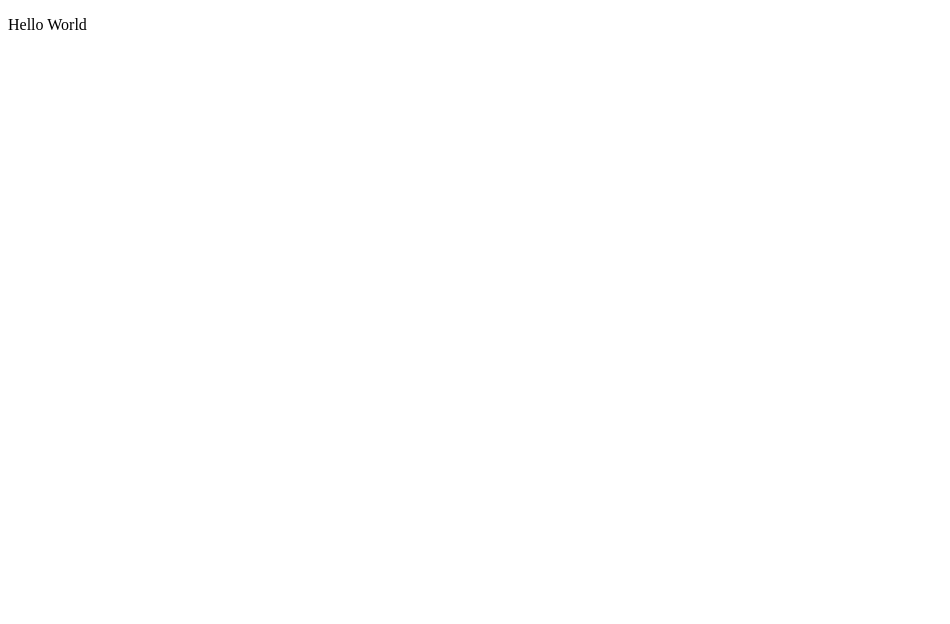
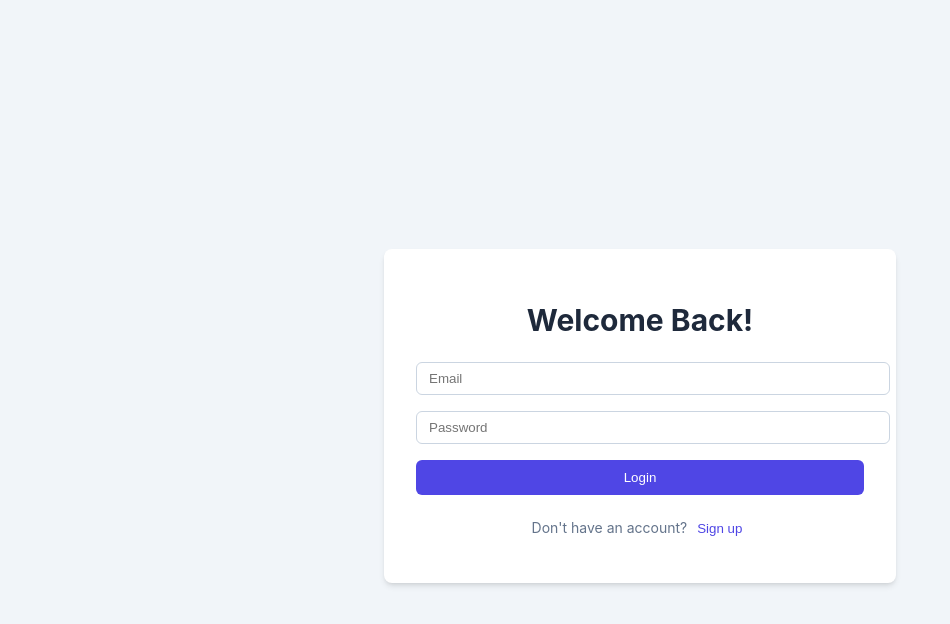
Before and after one commit to auqid/timer-fullstack, a React (Vite) app in the folder frontend/: page / in a window 1280 px wide. Shown: the top 624 px of the page, without its empty margins (0-950 px from the left). Built offline with nearby package versions, Linux system fonts and the light colour scheme.

Commit message:
created login and signup pages, also separated backend communication login in services folder, TODO: create dashboard and task page

```diff
--- a/frontend/package.json
+++ b/frontend/package.json
@@ -10,6 +10,7 @@
     "preview": "vite preview"
   },
   "dependencies": {
+    "axios": "^1.11.0",
     "react": "^19.1.0",
     "react-dom": "^19.1.0"
   },
--- /dev/null
+++ b/frontend/src/App.css
@@ -0,0 +1,13 @@
+body {
+  margin: 0;
+  font-family: -apple-system, BlinkMacSystemFont, "Segoe UI", "Roboto", "Oxygen",
+    "Ubuntu", "Cantarell", "Fira Sans", "Droid Sans", "Helvetica Neue",
+    sans-serif;
+  -webkit-font-smoothing: antialiased;
+  -moz-osx-font-smoothing: grayscale;
+  background-color: #f1f5f9;
+}
+
+.app-container {
+  min-height: 100vh;
+}
--- a/frontend/src/App.jsx
+++ b/frontend/src/App.jsx
@@ -1,9 +1,49 @@
-const App = () => {
-  return (
-    <>
-      <p> Hello World</p>
-    </>
-  );
-};
+import React, { useState, useEffect } from "react";
+import LoginPage from "./components/Login/LoginPage";
+import SignupPage from "./components/Signup/SignupPage";
+// import DashboardPage from './components/Dashboard/DashboardPage';
+import "./App.css"; // Global styles
 
-export default App;
+export default function App() {
+  const [page, setPage] = useState("login");
+  const [user, setUser] = useState(null);
+
+  useEffect(() => {
+    const storedToken = localStorage.getItem("authToken");
+    const storedUser = localStorage.getItem("authUser");
+    if (storedToken && storedUser) {
+      setUser(JSON.parse(storedUser));
+      setPage("dashboard");
+    }
+  }, []);
+
+  const handleLoginSuccess = (data) => {
+    setUser(data.user);
+    localStorage.setItem("authToken", data.token);
+    localStorage.setItem("authUser", JSON.stringify(data.user));
+    setPage("dashboard");
+  };
+
+  const handleLogout = () => {
+    setUser(null);
+    localStorage.removeItem("authToken");
+    localStorage.removeItem("authUser");
+    setPage("login");
+  };
+
+  const renderPage = () => {
+    switch (page) {
+      case "signup":
+        return <SignupPage setPage={setPage} />;
+      case "dashboard":
+        return <DashboardPage user={user} handleLogout={handleLogout} />;
+      case "login":
+      default:
+        return (
+          <LoginPage setPage={setPage} onLoginSuccess={handleLoginSuccess} />
+        );
+    }
+  };
+
+  return <div className="app-container">{renderPage()}</div>;
+}
--- /dev/null
+++ b/frontend/src/components/Login/LoginPage.jsx
@@ -0,0 +1,61 @@
+import React, { useState } from "react";
+import { loginUser } from "../../services/login";
+import styles from "./LoginPage.module.css";
+
+export default function LoginPage({ setPage, onLoginSuccess }) {
+  const [email, setEmail] = useState("");
+  const [password, setPassword] = useState("");
+  const [error, setError] = useState("");
+  const [loading, setLoading] = useState(false);
+
+  const handleSubmit = async (e) => {
+    e.preventDefault();
+    setError("");
+    setLoading(true);
+    try {
+      const data = await loginUser({ email, password });
+      onLoginSuccess(data);
+    } catch (err) {
+      setError(err.message);
+    } finally {
+      setLoading(false);
+    }
+  };
+
+  return (
+    <div className={styles.container}>
+      <div className={styles.card}>
+        <h1 className={styles.title}>Welcome Back!</h1>
+        <form onSubmit={handleSubmit} className={styles.form}>
+          {/* Using basic inputs for simplicity, can be replaced with InputField component */}
+          <input
+            type="email"
+            placeholder="Email"
+            value={email}
+            onChange={(e) => setEmail(e.target.value)}
+            className={styles.input}
+            required
+          />
+          <input
+            type="password"
+            placeholder="Password"
+            value={password}
+            onChange={(e) => setPassword(e.target.value)}
+            className={styles.input}
+            required
+          />
+          {error && <p className={styles.error}>{error}</p>}
+          <button type="submit" disabled={loading} className={styles.button}>
+            {loading ? "Logging in..." : "Login"}
+          </button>
+        </form>
+        <p className={styles.linkText}>
+          Don't have an account?{" "}
+          <button onClick={() => setPage("signup")} className={styles.link}>
+            Sign up
+          </button>
+        </p>
+      </div>
+    </div>
+  );
+}
--- /dev/null
+++ b/frontend/src/components/Login/LoginPage.module.css
@@ -0,0 +1,69 @@
+.container {
+  display: flex;
+  align-items: center;
+  justify-content: center;
+  min-height: 100vh;
+  padding: 1rem;
+}
+.card {
+  width: 100%;
+  max-width: 28rem;
+  padding: 2rem;
+  background-color: white;
+  border-radius: 0.5rem;
+  box-shadow: 0 4px 6px -1px rgb(0 0 0 / 0.1), 0 2px 4px -2px rgb(0 0 0 / 0.1);
+}
+.title {
+  font-size: 1.875rem;
+  font-weight: 700;
+  text-align: center;
+  color: #1e293b;
+}
+.form {
+  margin-top: 1.5rem;
+  display: flex;
+  flex-direction: column;
+  gap: 1rem;
+}
+.input {
+  display: block;
+  width: 100%;
+  padding: 0.5rem 0.75rem;
+  border: 1px solid #cbd5e1;
+  border-radius: 0.375rem;
+}
+.button {
+  width: 100%;
+  padding: 0.625rem 1rem;
+  color: white;
+  background-color: #4f46e5;
+  border-radius: 0.375rem;
+  border: none;
+  cursor: pointer;
+  font-weight: 500;
+}
+.button:hover {
+  background-color: #4338ca;
+}
+.button:disabled {
+  background-color: #a5b4fc;
+  cursor: not-allowed;
+}
+.error {
+  color: #ef4444;
+  font-size: 0.875rem;
+  text-align: center;
+}
+.linkText {
+  font-size: 0.875rem;
+  text-align: center;
+  color: #64748b;
+  margin-top: 1.5rem;
+}
+.link {
+  font-weight: 500;
+  color: #4f46e5;
+  background: none;
+  border: none;
+  cursor: pointer;
+}
--- /dev/null
+++ b/frontend/src/components/Signup/SignupPage.jsx
@@ -0,0 +1,73 @@
+import React, { useState } from "react";
+import { signupUser } from "../../services/login";
+import styles from "./SignupPage.module.css";
+
+export default function SignupPage({ setPage }) {
+  const [username, setUsername] = useState("");
+  const [email, setEmail] = useState("");
+  const [password, setPassword] = useState("");
+  const [error, setError] = useState("");
+  const [success, setSuccess] = useState("");
+  const [loading, setLoading] = useState(false);
+
+  const handleSubmit = async (e) => {
+    e.preventDefault();
+    setError("");
+    setSuccess("");
+    setLoading(true);
+    try {
+      await signupUser({ username, email, password });
+      setSuccess("Account created! Redirecting to login...");
+      setTimeout(() => setPage("login"), 2000);
+    } catch (err) {
+      setError(err.message);
+    } finally {
+      setLoading(false);
+    }
+  };
+
+  return (
+    <div className={styles.container}>
+      <div className={styles.card}>
+        <h1 className={styles.title}>Create an Account</h1>
+        <form onSubmit={handleSubmit} className={styles.form}>
+          <input
+            type="text"
+            placeholder="Username"
+            value={username}
+            onChange={(e) => setUsername(e.target.value)}
+            className={styles.input}
+            required
+          />
+          <input
+            type="email"
+            placeholder="Email"
+            value={email}
+            onChange={(e) => setEmail(e.target.value)}
+            className={styles.input}
+            required
+          />
+          <input
+            type="password"
+            placeholder="Password"
+            value={password}
+            onChange={(e) => setPassword(e.target.value)}
+            className={styles.input}
+            required
+          />
+          {error && <p className={styles.error}>{error}</p>}
+          {success && <p className={styles.success}>{success}</p>}
+          <button type="submit" disabled={loading} className={styles.button}>
+            {loading ? "Creating Account..." : "Sign Up"}
+          </button>
+        </form>
+        <p className={styles.linkText}>
+          Already have an account?{" "}
+          <button onClick={() => setPage("login")} className={styles.link}>
+            Login
+          </button>
+        </p>
+      </div>
+    </div>
+  );
+}
--- /dev/null
+++ b/frontend/src/components/Signup/SignupPage.module.css
@@ -0,0 +1,74 @@
+.container {
+  display: flex;
+  align-items: center;
+  justify-content: center;
+  min-height: 100vh;
+  padding: 1rem;
+}
+.card {
+  width: 100%;
+  max-width: 28rem;
+  padding: 2rem;
+  background-color: white;
+  border-radius: 0.5rem;
+  box-shadow: 0 4px 6px -1px rgb(0 0 0 / 0.1), 0 2px 4px -2px rgb(0 0 0 / 0.1);
+}
+.title {
+  font-size: 1.875rem;
+  font-weight: 700;
+  text-align: center;
+  color: #1e293b;
+}
+.form {
+  margin-top: 1.5rem;
+  display: flex;
+  flex-direction: column;
+  gap: 1rem;
+}
+.input {
+  display: block;
+  width: 100%;
+  padding: 0.5rem 0.75rem;
+  border: 1px solid #cbd5e1;
+  border-radius: 0.375rem;
+}
+.button {
+  width: 100%;
+  padding: 0.625rem 1rem;
+  color: white;
+  background-color: #4f46e5;
+  border-radius: 0.375rem;
+  border: none;
+  cursor: pointer;
+  font-weight: 500;
+}
+.button:hover {
+  background-color: #4338ca;
+}
+.button:disabled {
+  background-color: #a5b4fc;
+  cursor: not-allowed;
+}
+.error {
+  color: #ef4444;
+  font-size: 0.875rem;
+  text-align: center;
+}
+.success {
+  color: #22c55e;
+  font-size: 0.875rem;
+  text-align: center;
+}
+.linkText {
+  font-size: 0.875rem;
+  text-align: center;
+  color: #64748b;
+  margin-top: 1.5rem;
+}
+.link {
+  font-weight: 500;
+  color: #4f46e5;
+  background: none;
+  border: none;
+  cursor: pointer;
+}
--- /dev/null
+++ b/frontend/src/services/api.js
@@ -0,0 +1,21 @@
+import axios from "axios";
+
+const api = axios.create({
+  baseURL: "/api",
+});
+
+// Interceptor to add the auth token to requests
+api.interceptors.request.use(
+  (config) => {
+    const token = localStorage.getItem("authToken");
+    if (token) {
+      config.headers["Authorization"] = `Bearer ${token}`;
+    }
+    return config;
+  },
+  (error) => {
+    return Promise.reject(error);
+  }
+);
+
+export default api;
--- /dev/null
+++ b/frontend/src/services/login.js
@@ -0,0 +1,19 @@
+import api from "./api";
+
+export const loginUser = async (credentials) => {
+  try {
+    const response = await api.post("/login", credentials);
+    return response.data;
+  } catch (error) {
+    throw new Error(error.response?.data?.error || "Failed to login");
+  }
+};
+
+export const signupUser = async (userData) => {
+  try {
+    const response = await api.post("/login/signup", userData);
+    return response.data;
+  } catch (error) {
+    throw new Error(error.response?.data?.error || "Failed to sign up");
+  }
+};
```
Also changed, not shown: frontend/src/components/Dashboard/DashboardPage.jsx (added), 1 other file (tests, documents, lock files or other folders).
